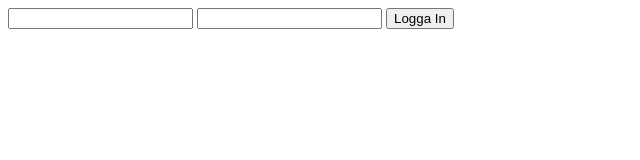
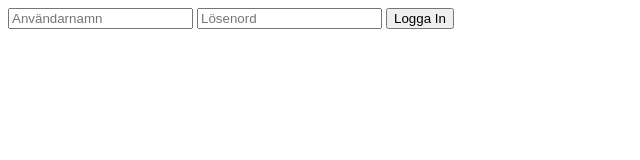
Before and after one commit to kimkristianssonJU/skapa-en-inloggningssida, a plain HTML site: page index.html in a window 1280 px wide. Shown: the whole page, without its empty margins (0-640 px from the left). Drawn offline with Linux system fonts and the light colour scheme.

Commit message:
tillade placeholder till input-fälten

```diff
--- a/index.html
+++ b/index.html
@@ -9,8 +9,8 @@
 <body>
     <div id="content">
         <div id="login-container">
-            <input id="input-field-username" type="text">
-            <input id="input-field-password" type="password">
+            <input id="input-field-username" type="text" placeholder="Användarnamn">
+            <input id="input-field-password" type="password" placeholder="Lösenord">
             <button id="btn-login">Logga In</button>
         </div>
     </div>
```
